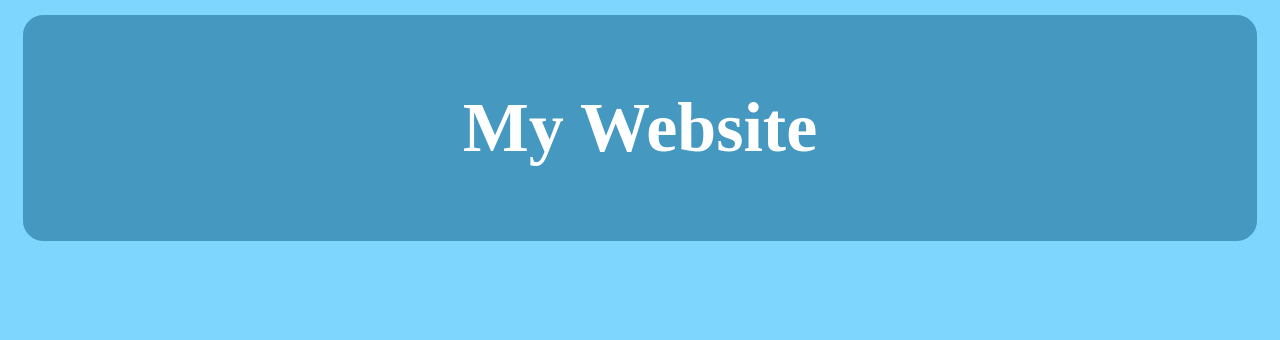
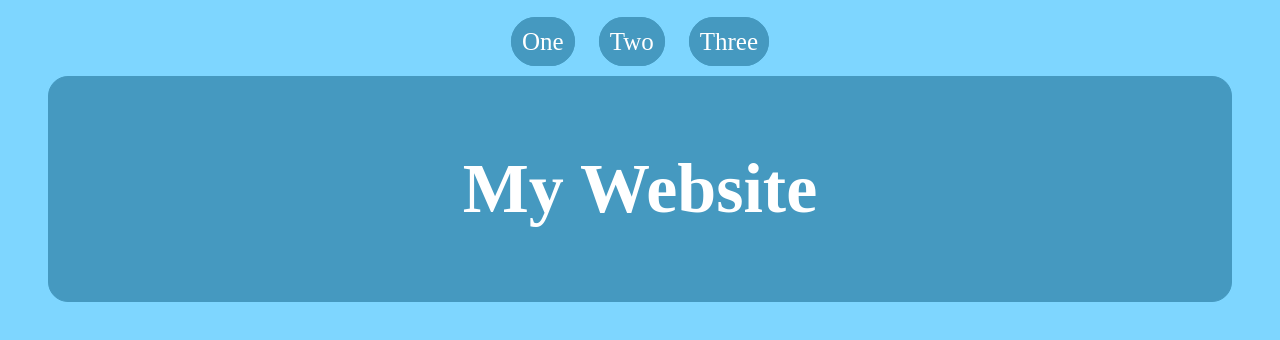
Before and after one commit to MKulmie02/practice, a plain HTML site: page index.html in a window 1280 px wide. Drawn offline with Linux system fonts and the light colour scheme.

Commit message:
Add navigation bar

```diff
--- a/css/style.css
+++ b/css/style.css
@@ -1,12 +1,13 @@
 body {
     background-color: rgb(126, 214, 255);
+    padding: 20px;
 }
 
 .one {
     text-align: center;
     background-color:  rgb(69, 153, 192);
     color: white;
-    margin: 15px;
+    margin: 20px;
     border: 1px solid rgb(69, 153, 192);
     border-radius: 20px;
 }
@@ -16,3 +17,25 @@ h1 {
     padding-bottom: 25px;
     font-size: 70px;
 }
+
+.flex {
+    display: flex;
+    justify-content: center;
+}
+
+.nav {
+    margin-left: 10px;
+    margin-right: 10px;
+    padding: 10px;
+    background-color: rgb(69, 153, 192);
+    border: 1px solid rgb(69, 153, 192);
+    border-radius: 25px;
+    color: white;
+    font-size: 25px;
+}
+
+.nav:hover {
+    transition-property: background-color;
+    background-color: rgb(57, 133, 168);
+    transition-duration: 300ms;
+}
--- a/index.html
+++ b/index.html
@@ -6,11 +6,15 @@
     </head>
     <body>
         <header>
+            <div class="flex">
+                <nav>
+                    <span class="nav">One</span>
+                    <span class="nav">Two</span>
+                    <span class="nav">Three</span>
+                </nav>
+            </div>
             <div class="one">
                 <h1>My Website</h1>
-                <nav>
-
-                </nav>
             </div>
             <div class="inputs">
             </div>
```
